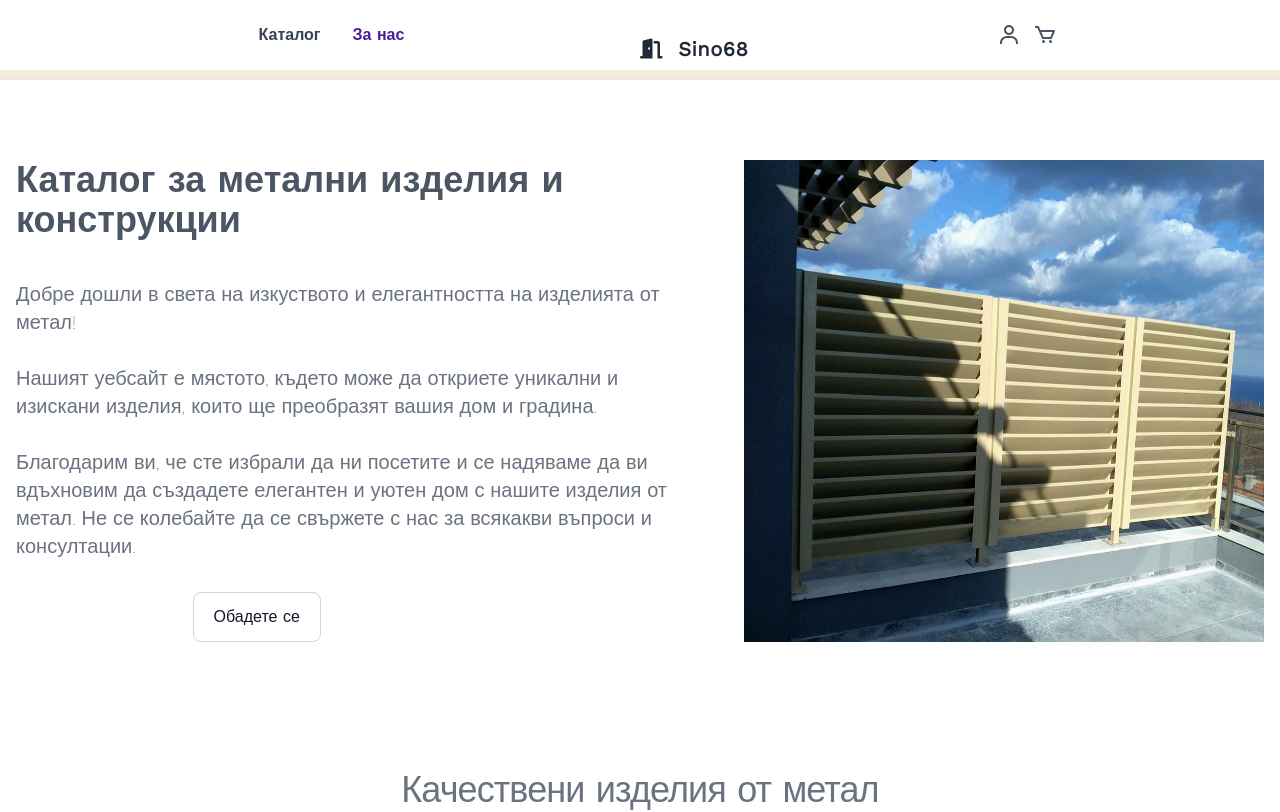
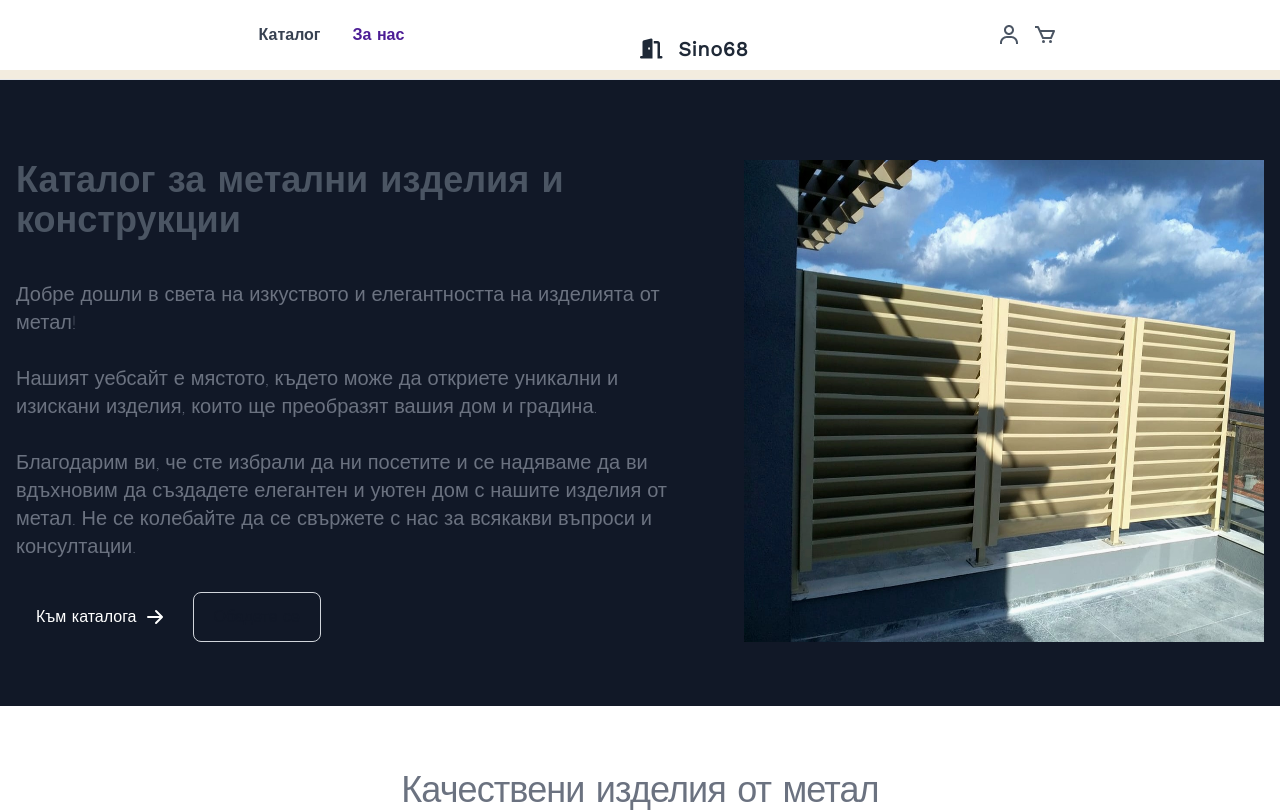
Before and after one commit to MelvinMihaylov/sino68, a Vue app: page /about in a window 1280 px wide. Shown: the top 812 px of the page. Built offline with nearby package versions, Linux system fonts and the light colour scheme.

Commit message:
Dark mode is bugged

```diff
--- a/src/views/AboutView.vue
+++ b/src/views/AboutView.vue
@@ -1,5 +1,5 @@
 <template>
-  <section class="pt-24 dark:bg-gray-900">
+  <section class="pt-24 bg-gray-900">
     <div class="grid py-8 px-4 mx-auto max-w-screen-xl lg:gap-8 xl:gap-0 lg:py-16 lg:grid-cols-12">
       <div class="place-self-center mr-auto lg:col-span-7">
         <h1 class="mb-10 max-w-2xl text-2xl font-extrabold leading-none md:text-4xl xl:text-4xl dark:text-white">
```
